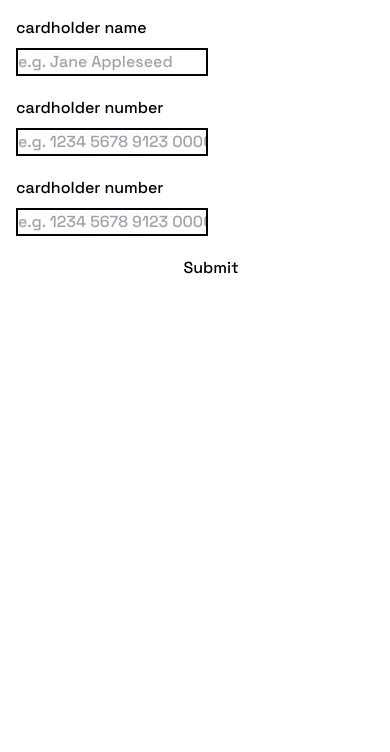
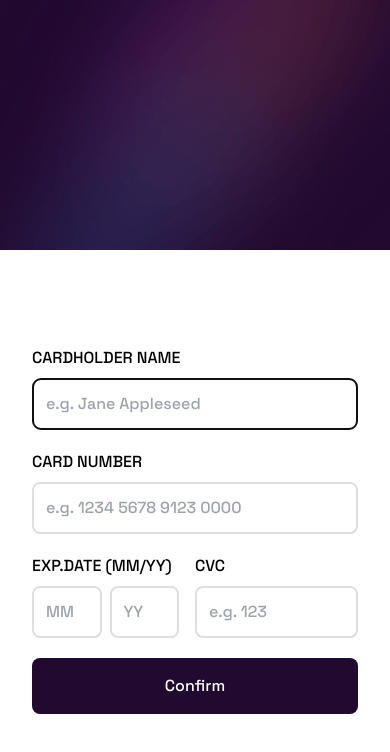
Before and after one commit to BnayaKahalani/interactive-card-details-form-tailwind, a React (Vite) app: page / in a window 390 px wide. Shown: the top 752 px of the page. Built offline with nearby package versions, Linux system fonts and the light colour scheme.

Commit message:
feat: validate details & switch to complete component

```diff
--- a/src/App.jsx
+++ b/src/App.jsx
@@ -2,7 +2,7 @@ import { Form } from './components/Form'
 
 function App() {
   return (
-    <div className="w-screen h-screen m-4 font-display">
+    <div className="h-screen font-display">
       <Form />
     </div>
   )
--- /dev/null
+++ b/src/components/CardBack.jsx
@@ -0,0 +1,7 @@
+import React from "react"
+
+const CardBack = () => {
+  return <div></div>
+}
+
+export default CardBack
--- /dev/null
+++ b/src/components/CardFront.jsx
@@ -0,0 +1,7 @@
+import React from 'react'
+
+const CardFront = () => {
+  return <div>CardFront</div>
+}
+
+export default CardFront
--- a/src/components/Form.jsx
+++ b/src/components/Form.jsx
@@ -1,31 +1,141 @@
-import React from 'react'
+import bgMobile from "../assets/images/bg-main-mobile.png"
+import bgDesktop from "../assets/images/bg-main-desktop.png"
+import Thanks from "./Thanks"
+
+import { useState, useEffect, useRef } from "react"
 
 export const Form = () => {
+  const [holder, setHolder] = useState("")
+  const [number, setNumber] = useState("")
+  const [month, setMonth] = useState("")
+  const [year, setYear] = useState("")
+  const [code, setCode] = useState("")
+  const [submit, setSubmit] = useState(false)
+
+  const inputRef = useRef(null)
+
+  useEffect(() => {
+    inputRef.current.focus()
+  }, [])
+
+  const format = (value, limit, name) => {
+    if (name === "holder") {
+      return value.replace(/[^a-zA-Z\s]/g, "").slice(0, limit)
+    } else if ((name = "number")) {
+      return value
+        .replace(/[^\d]/g, "")
+        .replace(/(.{4})/g, "$1 ")
+        .trim()
+        .slice(0, limit)
+    } else {
+      return value.replace(/[^\d]/g, "").slice(0, limit)
+    }
+  }
+
+  const handleClick = (e) => {
+    e.preventDefault()
+    // if (!submit) {
+    //   if (holder.length > 2 && number.length === 19 && month.length === 2 && year.length === 2 && code.length === 3) {
+    //     setSubmit(!submit)
+    //     console.log("submit:", submit)
+    //   }
+    // } else {
+    //   setSubmit(!submit)
+    // }
+    setSubmit(!submit)
+  }
+
   return (
-    <div className="flex flex-col gap-5">
-      <label className="flex flex-col gap-2">
+    <>
+      <div className='flex flex-col gap-5'>
+        <picture className='sm:block'>
+          <source
+            srcSet={bgDesktop}
+            media='(min-width: 640px)'
+          />
+          <img
+            src={bgMobile}
+            alt='Background'
+            className='w-full'
+          />
+        </picture>
+      </div>
+      <form
+        className='flex flex-col m-8 mt-24 gap-5'
+        onSubmit={handleClick}
+      >
+        {submit ? (
+          <Thanks />
+        ) : (
+          <>
+            <label className='flex flex-col gap-2 uppercase'>
               cardholder name
-        <input className="w-48 border-solid border-2 border-sky-500" type="text" placeholder="e.g. Jane Appleseed" />
-      </label>
-
-      <label className="flex flex-col gap-2">
-        cardholder number
               <input
-          className="w-48 border-solid border-2 border-sky-500"
-          type="text"
-          placeholder="e.g. 1234 5678 9123 0000"
+                className='p-3 border-solid border-2 border-light-grey rounded-lg'
+                type='text'
+                placeholder='e.g. Jane Appleseed'
+                onChange={(e) => setHolder(format(e.target.value, 25, "holder"))}
+                value={holder}
+                ref={inputRef}
+                name='holder'
               />
             </label>
 
-      <label className="flex flex-col gap-2">
-        cardholder number
+            <label className='flex flex-col gap-2 uppercase'>
+              card number
               <input
-          className="w-48 border-solid border-2 border-sky-500"
-          type="text"
-          placeholder="e.g. 1234 5678 9123 0000"
+                className='p-3 border-solid border-2 border-light-grey rounded-lg'
+                type='text'
+                placeholder='e.g. 1234 5678 9123 0000'
+                onChange={(e) => setNumber(format(e.target.value, 19, "number"))}
+                value={number}
+                name='number'
               />
             </label>
-      <input type="submit" value="Submit" />
+
+            <div className='flex gap-4'>
+              <label className='flex flex-col gap-2 uppercase'>
+                exp.date (mm/yy)
+                <div className='flex gap-2'>
+                  <input
+                    className='w-1/2 p-3 border-solid border-2 border-light-grey rounded-lg'
+                    type='text'
+                    placeholder='MM'
+                    onChange={(e) => setMonth(format(e.target.value, 2, "month"))}
+                    value={month}
+                    name='month'
+                  />
+                  <input
+                    className='w-1/2 p-3 border-solid border-2 border-light-grey rounded-lg'
+                    type='text'
+                    placeholder='YY'
+                    onChange={(e) => setYear(format(e.target.value, 2, "year"))}
+                    value={year}
+                    name='year'
+                  />
                 </div>
+              </label>
+
+              <label className='flex flex-col gap-2 uppercase w-1/2'>
+                cvc
+                <input
+                  className='p-3 border-solid border-2 border-light-grey rounded-lg'
+                  type='number'
+                  placeholder='e.g. 123'
+                  onChange={(e) => setCode(format(e.target.value, 3, "code"))}
+                  value={code}
+                  name='code'
+                />
+              </label>
+            </div>
+          </>
+        )}
+        <input
+          className='p-4 bg-dark-violet text-white rounded-lg'
+          type='submit'
+          value={submit ? "Continue" : "Confirm"}
+        />
+      </form>
+    </>
   )
 }
--- /dev/null
+++ b/src/components/Thanks.jsx
@@ -0,0 +1,16 @@
+import complete from "../assets/images/icon-complete.svg"
+
+const Thanks = () => {
+  return (
+    <div className='flex flex-col justify-between items-center gap-6'>
+      <img
+        src={complete}
+        alt='complete'
+      />
+      <h2 className='text-4xl uppercase text-dark-violet'>thank you!</h2>
+      <p className='text-lg text-dark-grey'>We've added your card details</p>
+    </div>
+  )
+}
+
+export default Thanks
--- a/src/index.css
+++ b/src/index.css
@@ -1,3 +1,8 @@
 @tailwind base;
 @tailwind components;
 @tailwind utilities;
+
+@layer components {
+  .card {
+  }
+}
```
Lines whose indentation alone changed are shown as unchanged.
